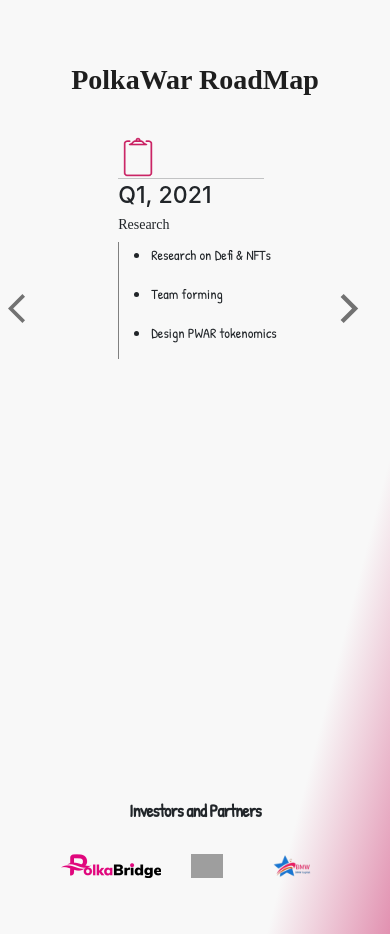
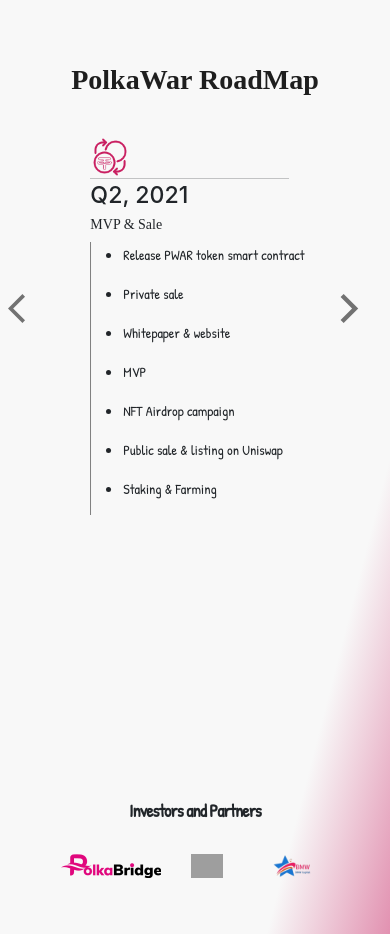
Before and after one commit to PRJsJGo/landingpage-polkawar, a React (Create React App) app: page / in a window 390 px wide. Shown: the part 8820-9754 px from the top of the page. Built offline with nearby package versions, Linux system fonts and the light colour scheme; grey boxes are pictures that could not be loaded; a web font is replaced by a local one.

Commit message:
Fix active roadmap item in mobile screen

```diff
--- a/src/components/LandingPage/Roadmap.js
+++ b/src/components/LandingPage/Roadmap.js
@@ -63,7 +63,7 @@
         "Equipment system",
         "PolkaWar marketplace mainnet",
         "PolkaWar Realm mainnet",
-        "Launch Game on Casper Blockchain Testnet"
+        "Launch Game on Casper Blockchain Testnet",
       ],
       completed: false,
       icon: launch,
@@ -72,7 +72,12 @@
       id: "5",
       title: "Q1 - Q2, 2022",
       heading: "PolkaWar Logictic & Multichain",
-      subheadings: ["NFT Renting", "PolkaWar Logictics", "Multichain Marketplace (Support Binance Smart Chain, PolkaDot, Casper)", "Launch Game on Casper Blockchain Mainnet"],
+      subheadings: [
+        "NFT Renting",
+        "PolkaWar Logictics",
+        "Multichain Marketplace (Support Binance Smart Chain, PolkaDot, Casper)",
+        "Launch Game on Casper Blockchain Mainnet",
+      ],
       completed: false,
       icon: chain,
     },
@@ -195,6 +200,12 @@
     }
   };
 
+  useEffect(() => {
+    if (window.innerWidth < 950) {
+      handleRightCarouselScroll();
+    }
+  }, []);
+
   return (
     <div className={classes.background}>
       <div>
```
